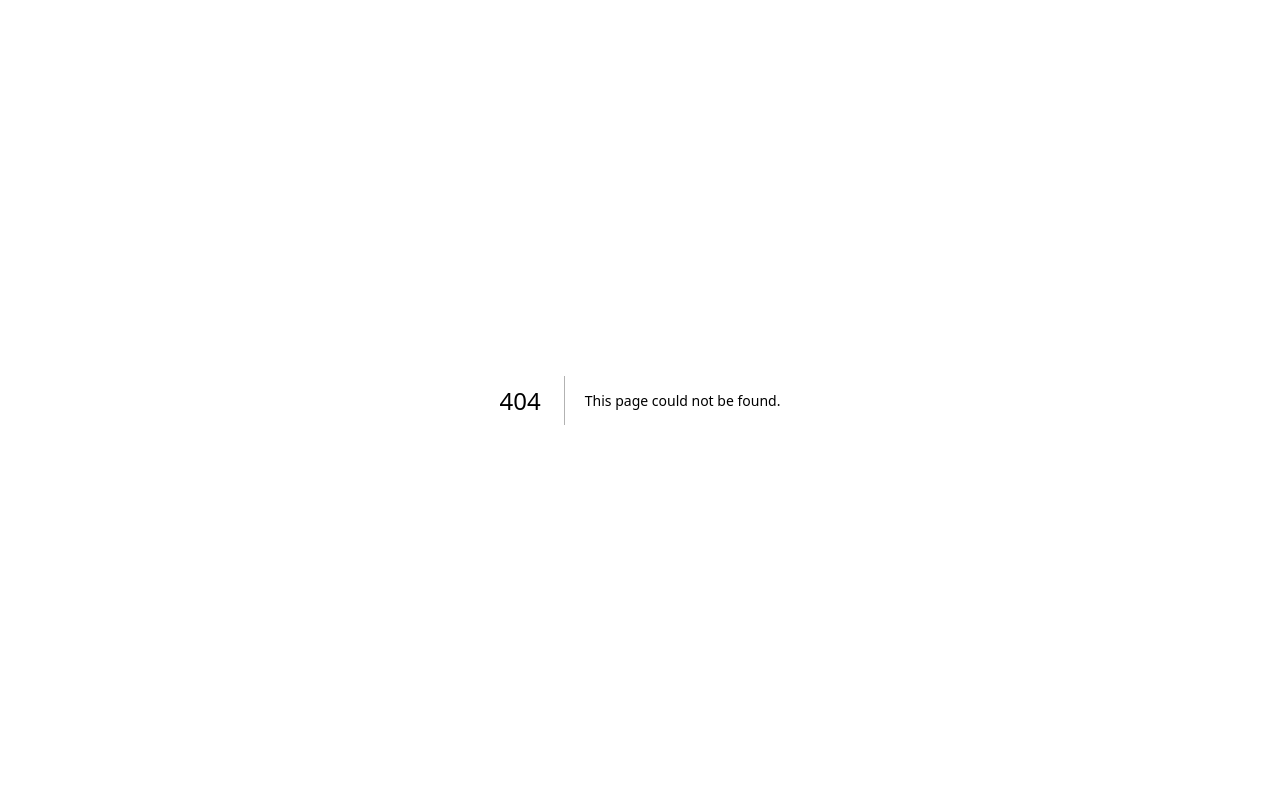
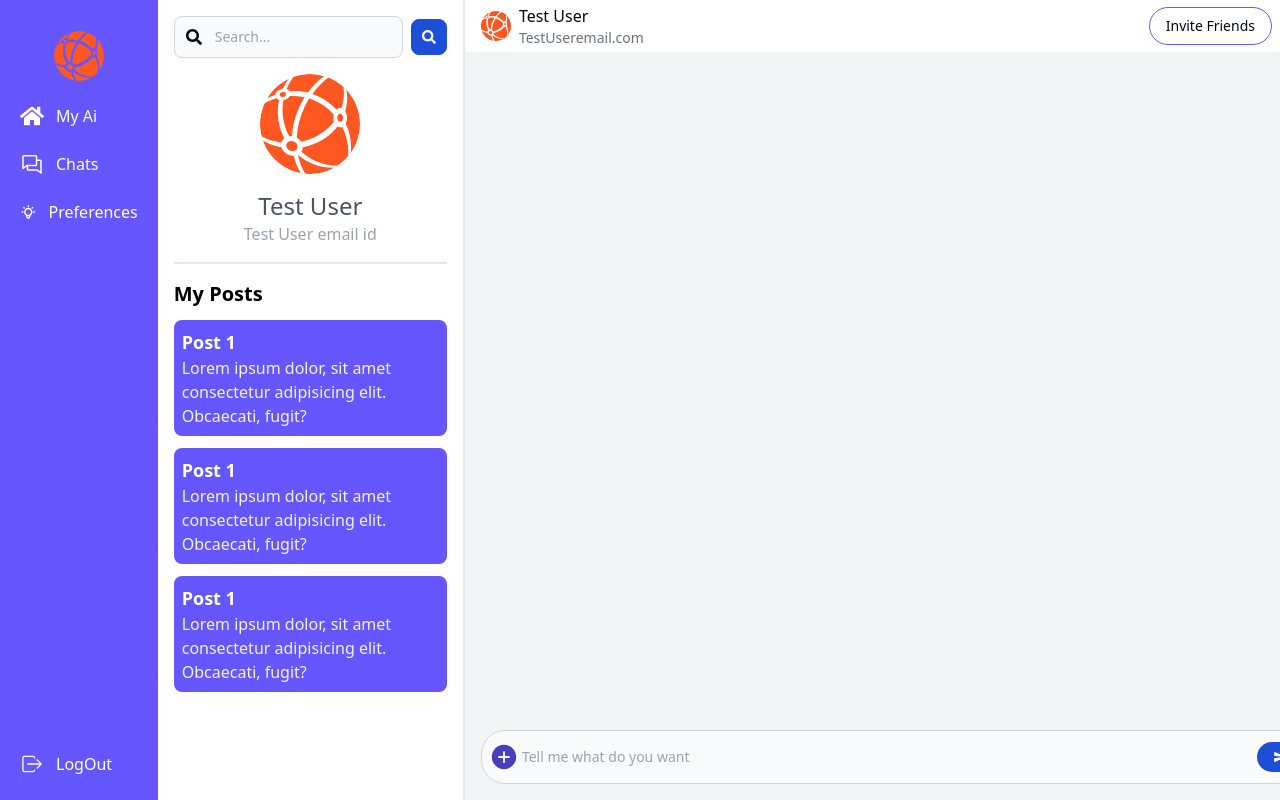
Before and after one commit to mishra-gaurav-04/saas-frontend, a Next.js app: page /chat in a window 1280 px wide. Before the commit this address had no page. Built offline with nearby package versions, Linux system fonts and the light colour scheme.

Commit message:
added chat page

```diff
--- /dev/null
+++ b/app/chat/page.tsx
@@ -0,0 +1,15 @@
+import React from 'react'
+import Sidebar from '@/components/Sidebar'
+import Profile from '@/components/Profile'
+import Chat from '@/components/Chat'
+const page = () => {
+  return (
+    <div className="flex">
+      <Sidebar />
+      <Profile />
+      <Chat />
+    </div>
+  )
+}
+
+export default page
--- /dev/null
+++ b/app/preferences/page.tsx
@@ -0,0 +1,16 @@
+import React from "react";
+import Sidebar from "@/components/Sidebar";
+import Profile from "@/components/Profile";
+import Prefernces from "@/components/Preferences";
+
+const page = () => {
+  return (
+    <div className="flex">
+      <Sidebar />
+      <Profile />
+      <Prefernces />
+    </div>
+  );
+};
+
+export default page;
--- a/components/Chat.tsx
+++ b/components/Chat.tsx
@@ -0,0 +1,60 @@
+import React from "react";
+import Image from "next/image";
+import { IoAddCircleSharp } from "react-icons/io5";
+import { MdSend } from "react-icons/md";
+
+const Chat = () => {
+  return (
+    <>
+      <div className="h-screen w-2/3 bg-gray-100">
+        <div className="flex justify-between items-center w-full bg-white h-[52px]">
+          <div className="ml-4 flex gap-2">
+            <Image
+              src="/assets/logo.svg"
+              alt=""
+              width={30}
+              height={30}
+              className="rounded-full"
+            />
+            <div>
+              <p className="text-md">Test User</p>
+              <p className="text-sm text-gray-500">TestUseremail.com</p>
+            </div>
+          </div>
+          <button className="mr-2 border text-sm border-[#6656FF] py-2 px-4 rounded-3xl hover:bg-[#6656FF] hover:text-white">
+            Invite Friends
+          </button>
+        </div>
+
+        <form className="fixed bottom-0 w-[65%] m-4">
+          <label
+            form="submit"
+            className="mb-2 text-sm font-medium text-gray-900 sr-only dark:text-white"
+          >
+            Search
+          </label>
+          <div className="relative">
+            <div className="absolute inset-y-0 -start-1 flex items-center ps-3 hover:cursor-pointer">
+              <IoAddCircleSharp className="text-3xl text-[#4b3ebe] " />
+            </div>
+            <input
+              type="text"
+              id="chat"
+              className="block w-full p-4 ps-10 text-sm text-gray-900 border border-gray-300 rounded-3xl bg-gray-50 focus:ring-blue-500 focus:border-blue-500 dark:bg-gray-700 dark:border-gray-600 dark:placeholder-gray-400 dark:text-white dark:focus:ring-blue-500 dark:focus:border-blue-500 outline-none"
+              placeholder="Tell me what do you want"
+              required
+            />
+            <button
+              type="submit"
+              className="text-white absolute end-2.5 bottom-3 bg-blue-700 hover:bg-blue-800 focus:ring-4 focus:outline-none focus:ring-blue-300 font-medium rounded-full text-sm px-4 py-2 dark:bg-blue-600 dark:hover:bg-blue-700 dark:focus:ring-blue-800"
+            >
+              <MdSend />
+            </button>
+          </div>
+        </form>
+      </div>
+    </>
+  );
+};
+
+export default Chat;
--- a/components/Hero.tsx
+++ b/components/Hero.tsx
@@ -23,7 +23,8 @@ const Hero = () => {
           </button>
         </div>
         <p className="text-4xl ml-4 my-2 font-semibold text-gray-500">
-          Examples
+          <span className="text-slate-500">Exam</span>
+          <span className="text-slate-400">ples</span>
         </p>
         <div className="grid grid-cols-1 sm:grid-cols-2 md:grid-cols-3 gap-4 m-4">
           {[...Array(6)].map((_, index) => (
--- /dev/null
+++ b/components/Preferences.tsx
@@ -0,0 +1,33 @@
+import React from "react";
+import Image from "next/image";
+
+
+const Prefernces = () => {
+  return (
+    <>
+      <div className="h-screen w-2/3 bg-gray-100">
+        <div className="flex justify-between items-center w-full bg-white h-[52px]">
+          <div className="ml-4 flex gap-2">
+            <Image
+              src="/assets/logo.svg"
+              alt=""
+              width={30}
+              height={30}
+              className="rounded-full"
+            />
+            <div>
+              <p className="text-md">Test User</p>
+              <p className="text-sm text-gray-500">TestUseremail.com</p>
+            </div>
+          </div>
+          <button className="mr-2 border text-sm border-[#6656FF] py-2 px-4 rounded-3xl hover:bg-[#6656FF] hover:text-white">
+            Invite Friends
+          </button>
+        </div>
+
+      </div>
+    </>
+  );
+};
+
+export default Prefernces;
--- a/components/Profile.tsx
+++ b/components/Profile.tsx
@@ -5,7 +5,7 @@ import Image from "next/image";
 const Profile = () => {
   return (
     <>
-      <div className="top-0 h-screen w-[25%] bg-white p-4">
+      <div className="top-0 h-screen w-[25%] bg-white p-4 border-r-2">
         <form className="flex items-center max-w-sm mx-auto mb-4">
           <label className="sr-only">Search</label>
           <div className="relative w-full">
```
Also changed, not shown: app/dashboard/page.tsx (+5 -5 lines).
